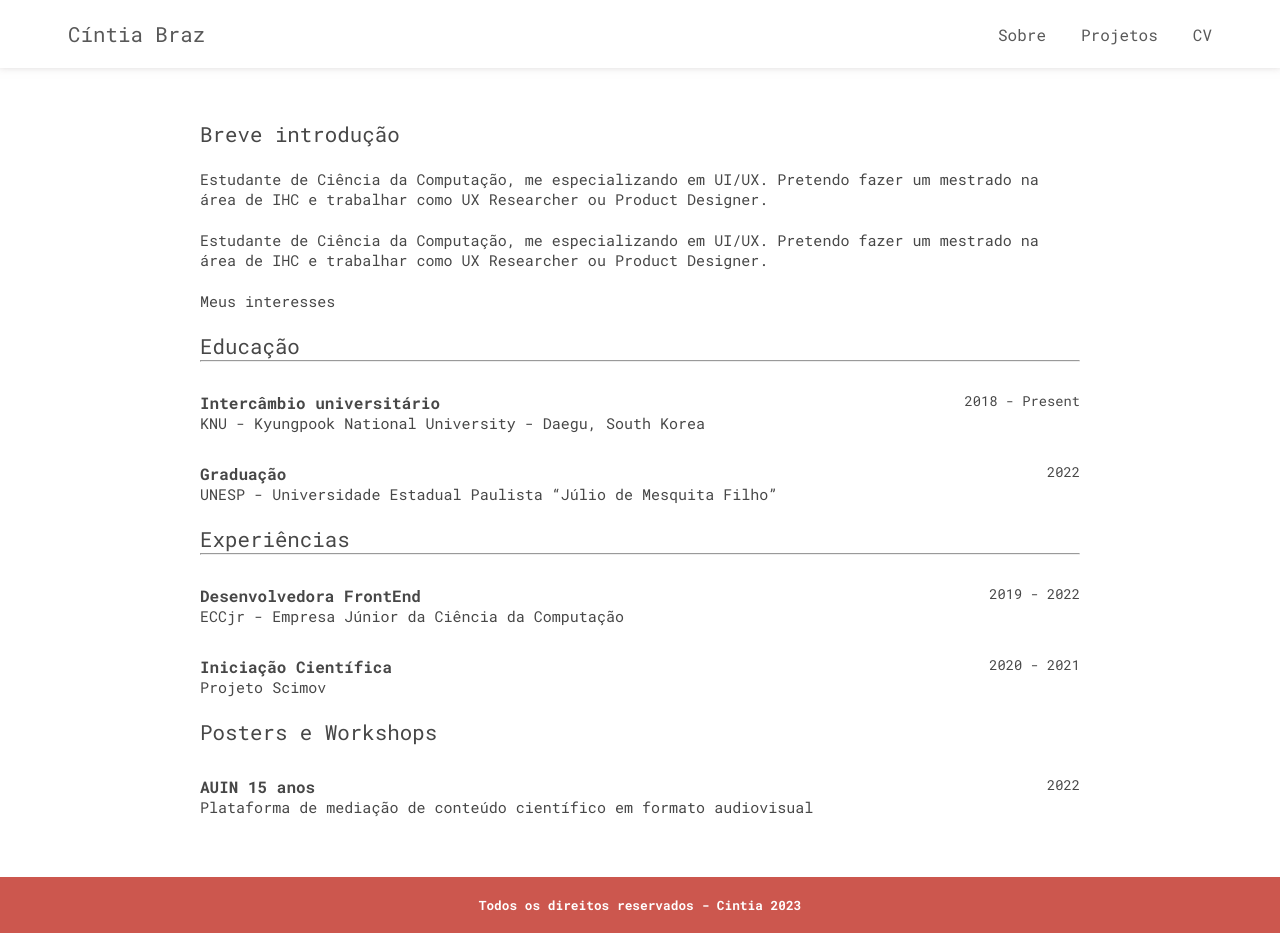
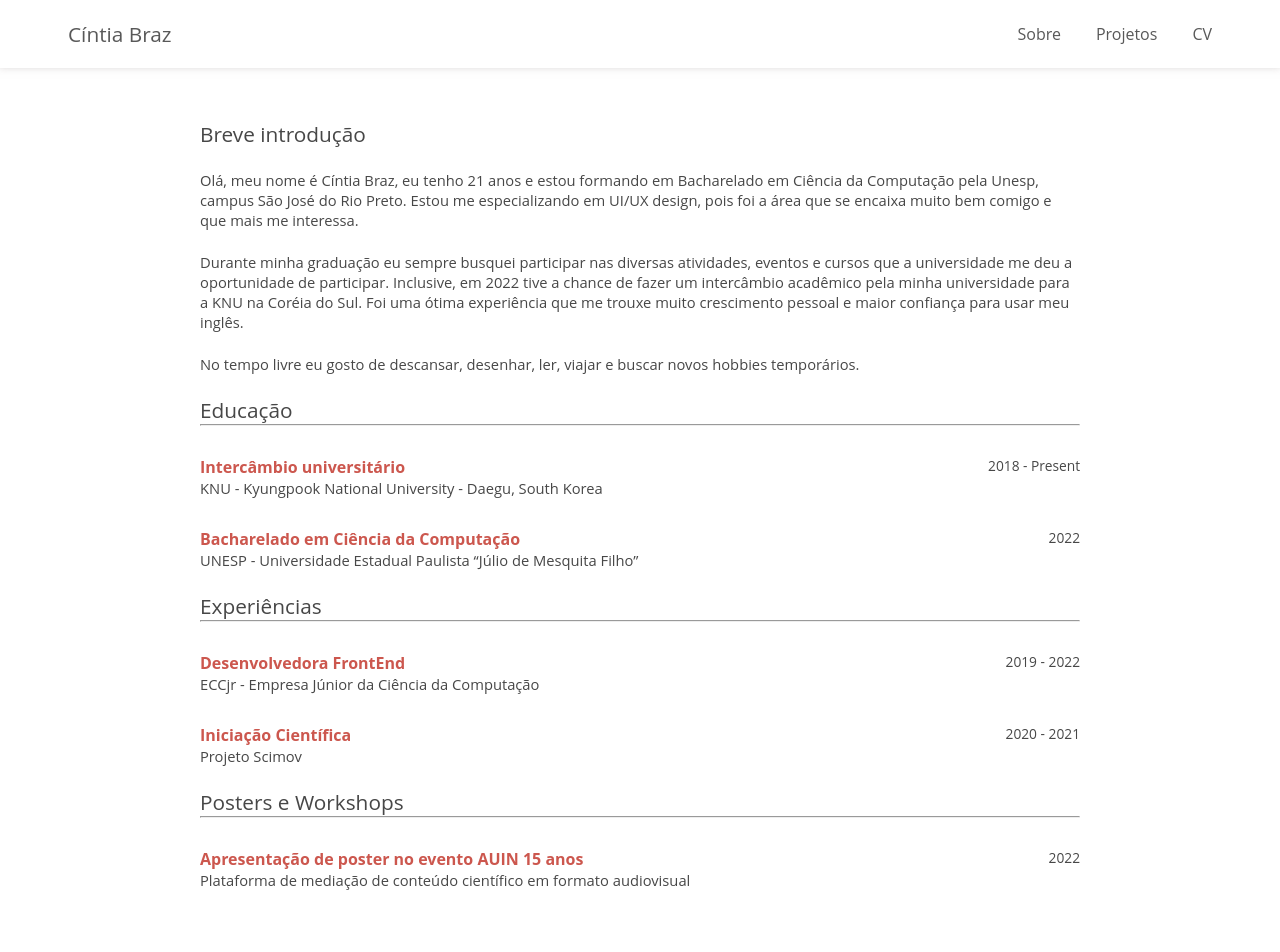
Before and after one commit to Lunatc/portfolio, a React (Create React App) app: page /about in a window 1280 px wide. Shown: the top 952 px of the page. Built offline with nearby package versions, Linux system fonts and the light colour scheme.

Commit message:
Update about, main and projects

```diff
--- a/package.json
+++ b/package.json
@@ -1,7 +1,7 @@
 {
   "name": "portfolio",
   "version": "0.1.0",
-  "homepage": "https://lunatc.github.io/",
+  "homepage": "https://lunatc.github.io/Portfolio",
   "private": true,
   "dependencies": {
     "@fortawesome/fontawesome-svg-core": "^6.2.1",
--- a/src/index.css
+++ b/src/index.css
@@ -5,7 +5,7 @@
     padding: 0;
     font-size: 100%;
     box-sizing: border-box;
-    font-family: 'Roboto Mono', monospace;
+    font-family: 'open sans', monospace;
 }
 
 nav, ul{
@@ -37,3 +37,19 @@ div {
     padding: 30px 200px;
     gap: 15px;
 }
+
+@media screen and (max-width: 700px) {
+    .content {
+        display: flex;
+        flex-direction: column;
+        padding: 40px 100px;
+    }
+
+    .texto {
+        display: flex;
+        flex-direction: column;
+        justify-content: center;
+        margin-left: 0px;
+    }
+
+}
--- a/src/layouts/header.js
+++ b/src/layouts/header.js
@@ -1,6 +1,6 @@
 import { Link } from 'react-router-dom';
 import classes from './styles/header.module.css';
-import { FontAwesomeIcon } from '@fortawesome/react-fontawesome'
+//import { FontAwesomeIcon } from '@fortawesome/react-fontawesome'
 
 function Header() {
     return (
--- a/src/layouts/styles/footer.module.css
+++ b/src/layouts/styles/footer.module.css
@@ -7,7 +7,7 @@ footer{
     flex-direction: column;
     align-items: center;
     background-color: #cc574e;
-    margin-top: 30px;
+    margin-top: 50px;
 }
 
 footer p{
--- a/src/pages/about.js
+++ b/src/pages/about.js
@@ -7,11 +7,11 @@ function About() {
 
             <h1>Breve introdução</h1>
             <br></br>
-            <p className={classes["small-text"]}>Estudante de Ciência da Computação, me especializando em UI/UX. Pretendo fazer um mestrado na área de IHC e trabalhar como UX Researcher ou Product Designer.</p>
+            <p className={classes["small-text"]}>Olá, meu nome é Cíntia Braz, eu tenho 21 anos e estou formando em Bacharelado em Ciência da Computação pela Unesp, campus São José do Rio Preto. Estou me especializando em UI/UX design, pois foi a área que se encaixa muito bem comigo e que mais me interessa.</p>
             <br></br>
-            <p className={classes["small-text"]}>Estudante de Ciência da Computação, me especializando em UI/UX. Pretendo fazer um mestrado na área de IHC e trabalhar como UX Researcher ou Product Designer.</p>
+            <p className={classes["small-text"]}>Durante minha graduação eu sempre busquei participar nas diversas atividades, eventos e cursos que a universidade me deu a oportunidade de participar. Inclusive, em 2022 tive a chance de fazer um intercâmbio acadêmico pela minha universidade para a KNU na Coréia do Sul. Foi uma ótima experiência que me trouxe muito crescimento pessoal e maior confiança para usar meu inglês.</p>
             <br></br>
-            <p className={classes["small-text"]}>Meus interesses</p>
+            <p className={classes["small-text"]}>No tempo livre eu gosto de descansar, desenhar, ler, viajar e buscar novos hobbies temporários.</p>
             <br></br>
 
             <h1>Educação</h1>
@@ -28,7 +28,7 @@ function About() {
 
             <div className={classes.item}>
                 <div className={classes.text}>
-                    <h3>Graduação</h3>
+                    <h3>Bacharelado em Ciência da Computação</h3>
                     <p className={classes["small-text"]}>UNESP - Universidade Estadual Paulista “Júlio de Mesquita Filho”</p>
                 </div>
                 <div className={classes.date}>
@@ -62,10 +62,11 @@ function About() {
 
             <br></br>
             <h1>Posters e Workshops</h1>
+            <hr/>
 
             <div className={classes.item}>
                 <div className={classes.text}>
-                    <h3>AUIN 15 anos</h3>
+                    <h3>Apresentação de poster no evento AUIN 15 anos</h3>
                     <p className={classes["small-text"]}>Plataforma de mediação de conteúdo científico em formato audiovisual </p>
                 </div>
                 <div className={classes.date}>
--- a/src/pages/main.js
+++ b/src/pages/main.js
@@ -14,14 +14,12 @@ function Main() {
                     <div className={classes.intro}>
                         <h1>Olá, eu sou a Cíntia</h1>
                         <br></br>
-                        <p>Estudante de ciência da computação, com interesse especial em UI/UX. I’ve studied last semester in KNU in South Korea and it was one of the best decisions of my life. Now I’m finishing my undergraduate program, studying UI/UX by myself and planning to enter a master’s program related to HCI.</p>
+                        <p>Eu sou estudande de ciência da computação na Unesp. Gosto bastante de programas, mas entre as diferentes áreas dentro da computação, a que me conquistou mais foi IHC, pela sua interdisciplinariedade e por ser um lado mais humano da área. Por isso, resolvi seguir uma carreira em UI/UX.</p>
                         <br></br>
-                        <p>I’m interested in many topics and hobbies like journaling, reading, drawing and painting. I’m also a cheerleader and I love participating in activities inside the university.</p>
-                        <br></br>
-                        <Link to='/about'>More...</Link>
+                        <Link to='/about'>Saiba mais..</Link>
                     </div>
                     <div className={classes.findMe}>
-                        <h1>Find me:</h1>
+                        <h1>Você pode me encontrar em:</h1>
                         <div className={classes.redes}>
                             <ul>
                                 <li>
--- a/src/pages/projects.js
+++ b/src/pages/projects.js
@@ -1,6 +1,7 @@
 import classes from './styles/projects.module.css'
-import Card from '../components/card.js'
-import projeto1 from "../assets/images/projeto1.png"
+//import Card from '../components/card.js'
+//import projeto1 from "../assets/images/projeto1.png"
+import foto from '../assets/images/foto2.jpg';
 
 function Projects() {
     return (
@@ -8,7 +9,10 @@ function Projects() {
 
         <h1>Projects</h1>
 
-        <Card
+        <p>Em desenvolvimento</p>
+        <img src={foto} alt="Foto da Cintia"></img>
+
+        {/*<Card
           title="teste"
           text="Estudante de Ciência da Computação, me especializando em UI/UX. Pretendo fazer um mestrado na área de IHC e trabalhar como UX Researcher ou Product Designer."
           image={projeto1}
@@ -17,7 +21,7 @@ function Projects() {
           title="teste2"
           text="Estudante de Ciência da Computação, me especializando em UI/UX. Pretendo fazer um mestrado na área de IHC e trabalhar como UX Researcher ou Product Designer."
           image={projeto1}
-        />
+    />*/}
 
         </div>
     );
--- a/src/pages/styles/about.module.css
+++ b/src/pages/styles/about.module.css
@@ -9,8 +9,9 @@
 
 .small-text{
     text-align: left;
-    font-size: 0.94rem;
+    font-size: 0.92rem;
     color: #474747;
+
 }
 
 .About ul{
@@ -38,3 +39,7 @@
 .date{
     font-size: 0.86rem;
 }
+
+.About h3{
+    color: #cc574e
+}
--- a/src/pages/styles/main.module.css
+++ b/src/pages/styles/main.module.css
@@ -66,3 +66,19 @@
 .Main ul a:hover{
     color:#931E16;
 }
+
+@media screen and (max-width: 1000px) {
+    .hero {
+        display: flex;
+        flex-direction: column;
+        align-items: center;
+    }
+
+    .texto {
+        display: flex;
+        flex-direction: column;
+        justify-content: center;
+        margin-left: 0px;
+    }
+
+}
--- a/src/pages/styles/projects.module.css
+++ b/src/pages/styles/projects.module.css
@@ -6,3 +6,7 @@
     padding: 0 68px;
     gap: 15px;
 }
+
+.Projects img {
+    width: 860px;
+}
```
Also changed, not shown: src/assets/images/foto2.jpg (added), src/assets/images/projeto1.png (deleted), 15 other files (tests, documents, lock files or other folders).
